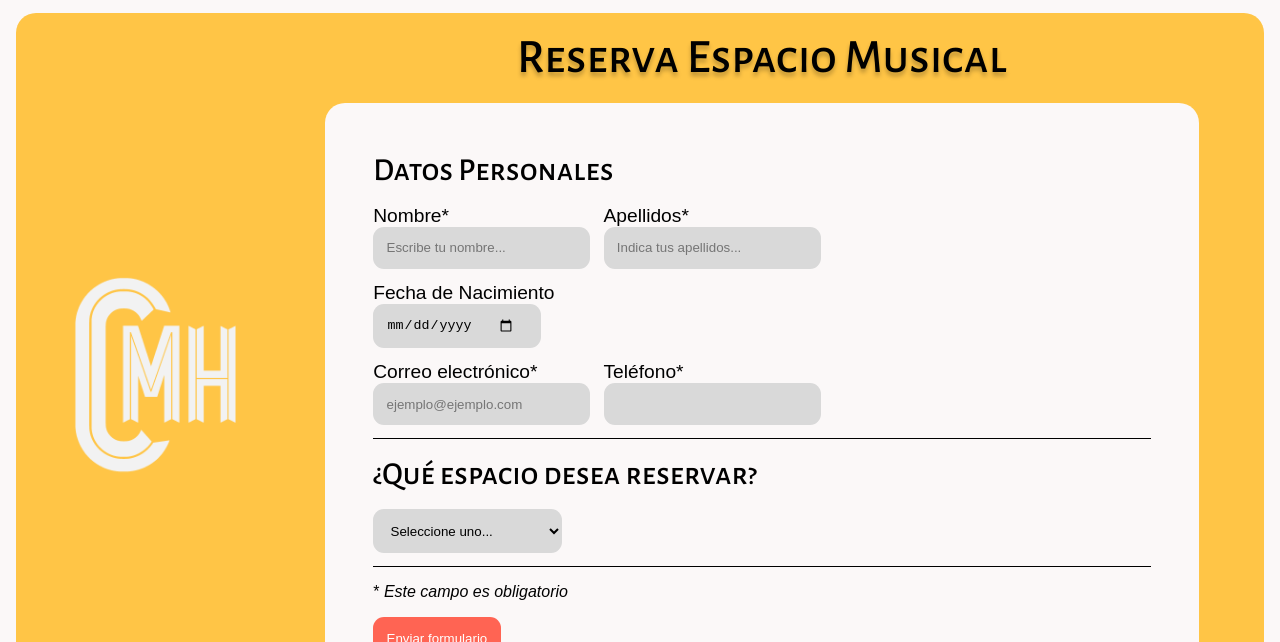
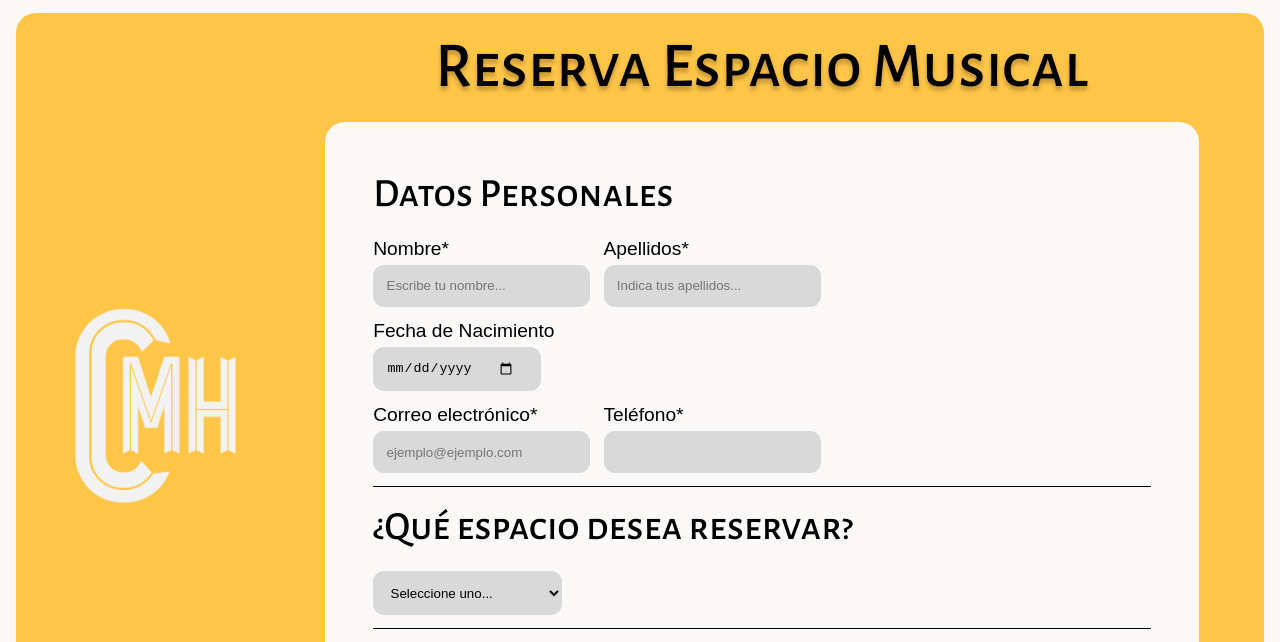
Before and after one commit to MadaoSurmanito/CadizMusicHub, a plain HTML site: page web/reserva.html in a window 1280 px wide. Shown: the part 143-785 px from the top of the page. Drawn offline with Linux system fonts and the light colour scheme.

Commit message:
Solucionado tamaños

```diff
--- a/estilos/formulario.css
+++ b/estilos/formulario.css
@@ -2,14 +2,14 @@
 /* <----------------------- Estilos generales -----------------------> */
 /* titulo del formulario*/
 h1 {
-	font-size: 3em;
+	font-size: 4em;
 	text-shadow: 0 4px 4px rgba(0, 0, 0, 0.25);
 	margin: 0px;
 }
 
 /* titulos de las preguntas del formulario */
 h2 {
-	font-size: 2em;
+	font-size: 2.5em;
 	margin: 0px;
 	margin-bottom: 0.5em;
 }
@@ -63,6 +63,7 @@ h2 {
 .bloqueFormulario th {
 	font-family: arial;
 	font-size: 1.2em;
+	margin-bottom: 5px;
 }
 
 /* Que no este en negrita el titulo de la tabla */
--- a/estilos/salas.css
+++ b/estilos/salas.css
@@ -37,6 +37,7 @@ main p {
 	width: 50em;
 	text-align: center;
 	margin-bottom: 0px;
+	margin-top: 0px;
 	align-self: center;
 }
 
```
